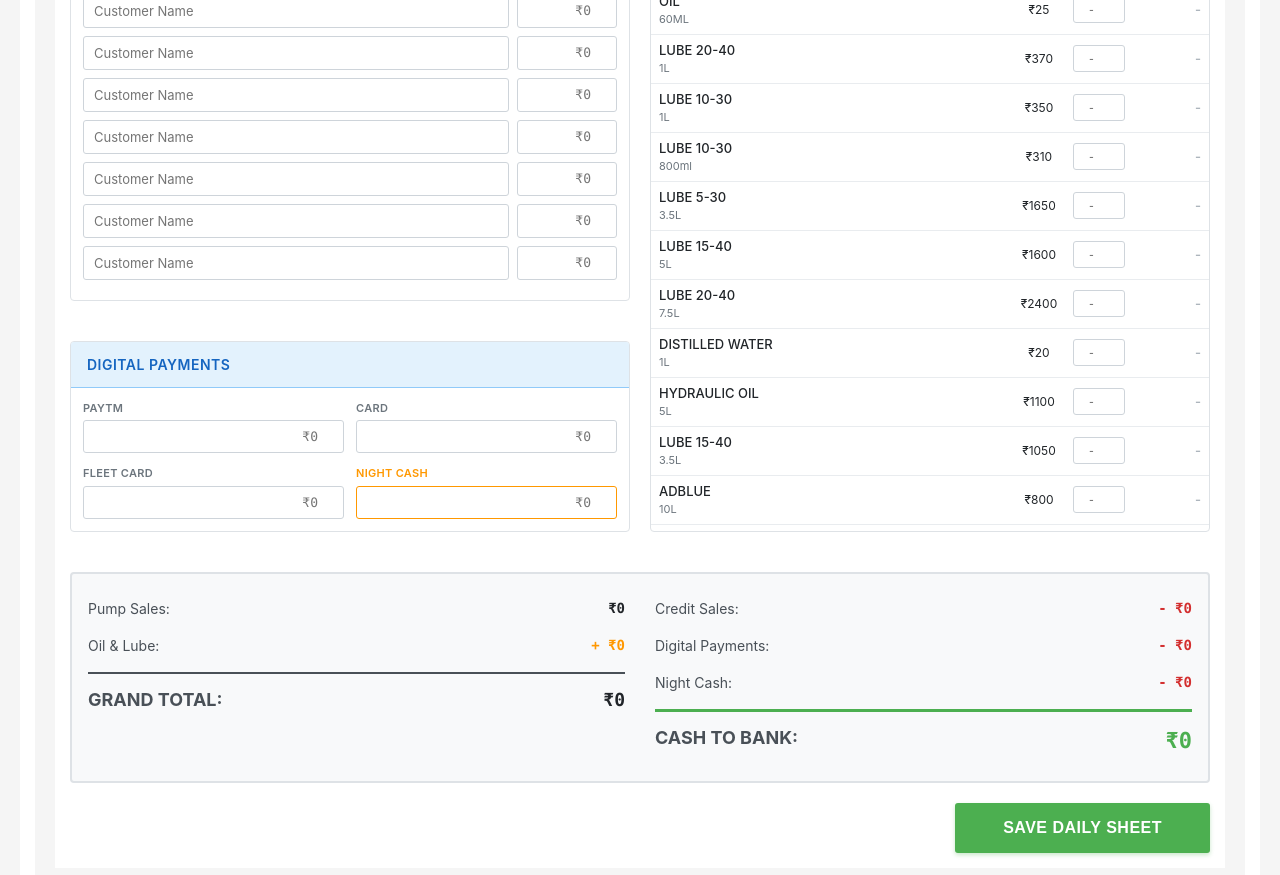
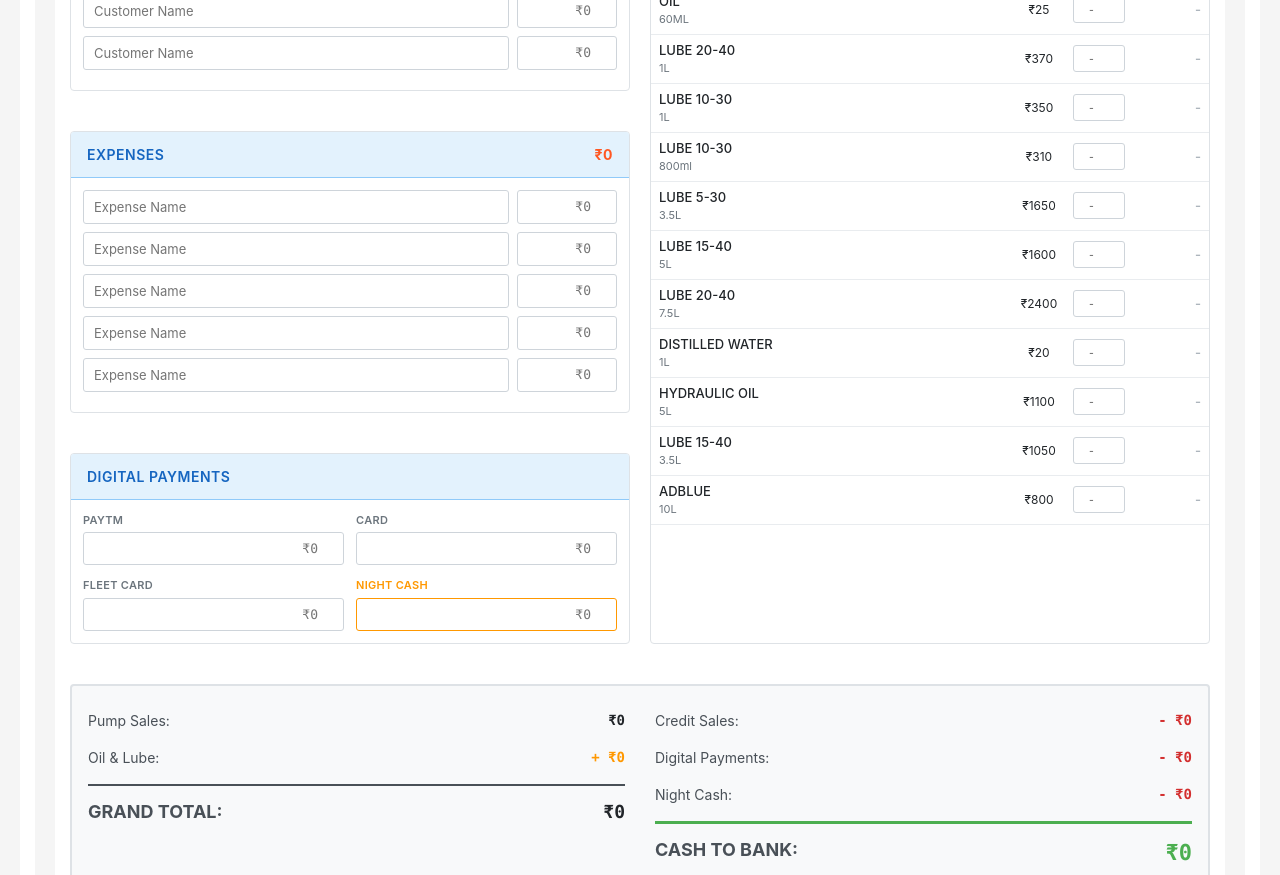
Before and after one commit to Sanjaydcae/Petrolpump, a Next.js app: page /sale in a window 1280 px wide. Shown: the part 1180-2055 px from the top of the page. Built offline with nearby package versions, Linux system fonts and the light colour scheme; sample sign-in values are in the browser's storage.

Commit message:
Add 5 expense entries and reduce credit entries to 5 in daily sales

```diff
--- a/app/actions.ts
+++ b/app/actions.ts
@@ -140,8 +140,22 @@ export async function saveDailySheet(data: any) {
             );
         }
 
+        // Insert expense sales into the standalone expenses table
+        if (data.expenseSales && data.expenseSales.length > 0) {
+            const validExpenses = data.expenseSales.filter((e: any) => e.name && e.name.trim() !== '' && parseFloat(e.amount) > 0);
+            for (const expense of validExpenses) {
+                await db.insert(expenses).values({
+                    name: expense.name.trim(),
+                    amount: parseFloat(expense.amount),
+                    date: date,
+                    createdAt: new Date(),
+                });
+            }
+        }
+
         revalidatePath('/');
         revalidatePath('/report');
+        revalidatePath('/expense');
         return { success: true, message: existing ? 'Daily sheet updated!' : 'Daily sheet saved!' };
     } catch (error) {
         console.error('Error saving daily sheet:', error);
--- a/components/SaleForm.tsx
+++ b/components/SaleForm.tsx
@@ -15,6 +15,11 @@ type NozzleData = {
 };
 
 type CreditEntry = {
+    name: string;
+    amount: string;
+};
+
+type ExpenseEntry = {
     name: string;
     amount: string;
 };
@@ -51,6 +56,9 @@ export default function SaleForm({ pumpId = 1 }: { pumpId?: number }) {
         { name: '', amount: '' },
         { name: '', amount: '' },
         { name: '', amount: '' },
+    ]);
+
+    const [expenseEntries, setExpenseEntries] = useState<ExpenseEntry[]>([
         { name: '', amount: '' },
         { name: '', amount: '' },
         { name: '', amount: '' },
@@ -115,8 +123,8 @@ export default function SaleForm({ pumpId = 1 }: { pumpId?: number }) {
                 }
                 if (data.creditSales) {
                     const loadedCredits = data.creditSales.map((c: any) => ({ name: c.customerName, amount: c.amount.toString() }));
-                    while (loadedCredits.length < 10) loadedCredits.push({ name: '', amount: '' });
-                    setCreditEntries(loadedCredits);
+                    while (loadedCredits.length < 5) loadedCredits.push({ name: '', amount: '' });
+                    setCreditEntries(loadedCredits.slice(0, 5));
                 }
                 if (data.oilLubeSales) {
                     setOilLubeProducts(prev => prev.map(p => {
@@ -159,7 +167,8 @@ export default function SaleForm({ pumpId = 1 }: { pumpId?: number }) {
                     setNozzles(prev => prev.map(n => ({ ...n, openReading: '', closeReading: '', testing: '', totalSale: 0, totalAmount: 0 })));
                 }
 
-                setCreditEntries(Array(10).fill(null).map(() => ({ name: '', amount: '' })));
+                setCreditEntries(Array(5).fill(null).map(() => ({ name: '', amount: '' })));
+                setExpenseEntries(Array(5).fill(null).map(() => ({ name: '', amount: '' })));
                 setOilLubeProducts(prev => prev.map(p => ({ ...p, quantity: '', total: 0 })));
                 setPaytm(''); setCard(''); setFleatCard(''); setNightCash('');
             }
@@ -235,6 +244,12 @@ export default function SaleForm({ pumpId = 1 }: { pumpId?: number }) {
         setOilLubeProducts(updated);
     };
 
+    const updateExpenseEntry = (index: number, field: keyof ExpenseEntry, value: string) => {
+        const updated = [...expenseEntries];
+        updated[index] = { ...updated[index], [field]: value };
+        setExpenseEntries(updated);
+    };
+
     // Calculate petrol and diesel totals
     const petrolNozzles = nozzles.filter(n => n.product === 'Petrol');
     const dieselNozzles = nozzles.filter(n => n.product === 'Diesel');
@@ -246,6 +261,7 @@ export default function SaleForm({ pumpId = 1 }: { pumpId?: number }) {
 
     const totalNozzleSales = nozzles.reduce((sum, n) => sum + n.totalAmount, 0);
     const totalCreditSales = creditEntries.reduce((sum, e) => sum + (parseFloat(e.amount) || 0), 0);
+    const totalExpenses = expenseEntries.reduce((sum, e) => sum + (parseFloat(e.amount) || 0), 0);
     const totalOilLube = oilLubeProducts.reduce((sum, p) => sum + p.total, 0);
     const totalCardPaytm = (parseFloat(paytm) || 0) + (parseFloat(card) || 0) + (parseFloat(fleatCard) || 0);
     const totalNightCash = parseFloat(nightCash) || 0;
@@ -262,8 +278,9 @@ export default function SaleForm({ pumpId = 1 }: { pumpId?: number }) {
             nozzles: nozzles.filter(n => n.openReading && n.closeReading),
             creditSales: creditEntries.filter(e => e.name && e.amount),
             oilLubeSales: oilLubeProducts.filter(p => parseFloat(p.quantity) > 0),
+            expenseSales: expenseEntries.filter(e => e.name && e.amount),
             paymentMethods: { paytm: parseFloat(paytm) || 0, card: parseFloat(card) || 0, fleatCard: parseFloat(fleatCard) || 0, credit: totalCreditSales, nightCash: totalNightCash },
-            totals: { totalNozzleSales, totalCreditSales, totalOilLube, totalToBank }
+            totals: { totalNozzleSales, totalCreditSales, totalOilLube, totalExpenses, totalToBank }
         };
         const result = await saveDailySheet(dailySheetData);
         setIsPending(false);
@@ -439,6 +456,36 @@ export default function SaleForm({ pumpId = 1 }: { pumpId?: number }) {
                                 </div>
                             </div>
 
+                            {/* EXPENSES */}
+                            <div className="pos-section">
+                                <div className="pos-section-header">
+                                    Expenses
+                                    <span style={{ float: 'right', fontWeight: '700', color: '#ff5722' }}>₹{totalExpenses.toLocaleString('en-IN')}</span>
+                                </div>
+                                <div style={{ padding: '12px' }}>
+                                    {expenseEntries.map((entry, idx) => (
+                                        <div key={idx} style={{ display: 'flex', gap: '8px', marginBottom: '8px' }}>
+                                            <input
+                                                type="text"
+                                                value={entry.name}
+                                                onChange={(e) => updateExpenseEntry(idx, 'name', e.target.value)}
+                                                className="pos-input"
+                                                placeholder="Expense Name"
+                                                style={{ flex: 1 }}
+                                            />
+                                            <input
+                                                type="number"
+                                                value={entry.amount}
+                                                onChange={(e) => updateExpenseEntry(idx, 'amount', e.target.value)}
+                                                className="pos-input"
+                                                placeholder="₹0"
+                                                style={{ width: '100px', textAlign: 'right' }}
+                                            />
+                                        </div>
+                                    ))}
+                                </div>
+                            </div>
+
                             {/* DIGITAL PAYMENTS */}
                             <div className="pos-section">
                                 <div className="pos-section-header">Digital Payments</div>
```
